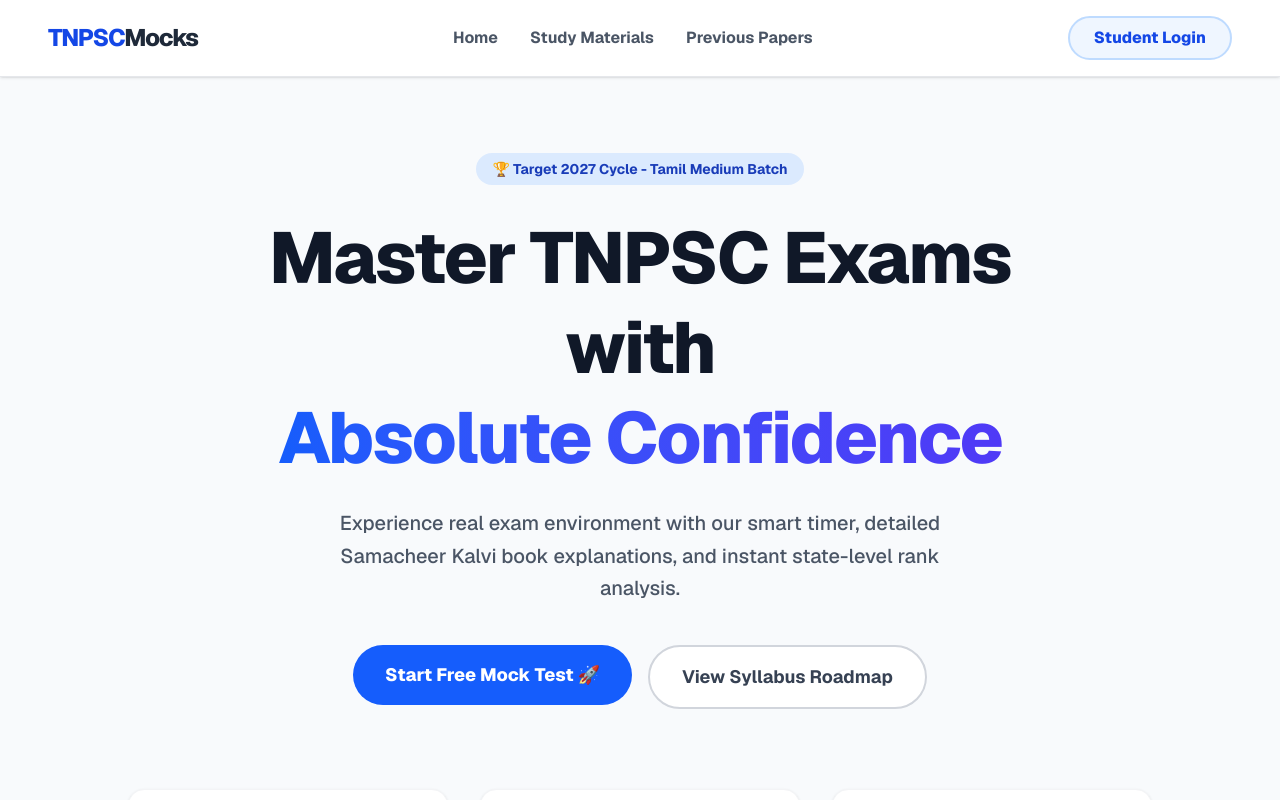
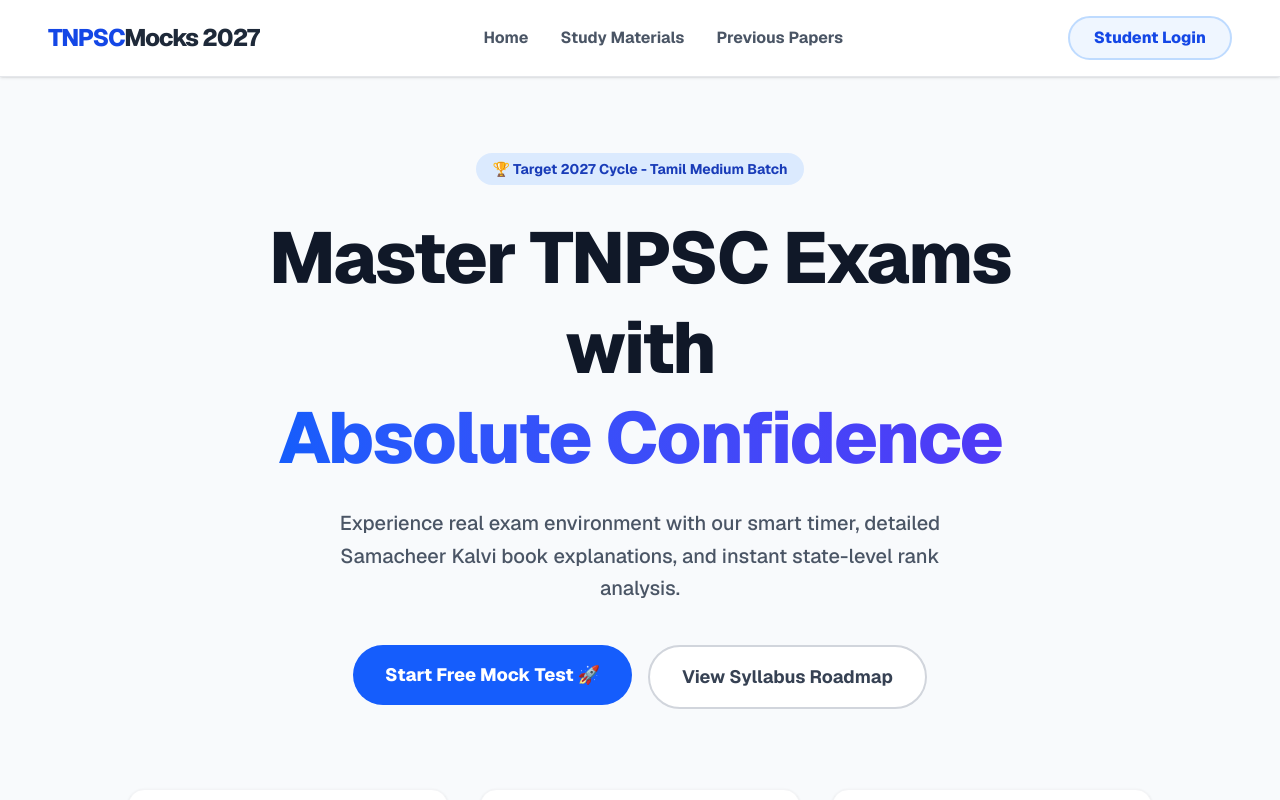
Before and after one commit to ragavan-ias/tnpsc-mock-test, a Next.js app: page / in a window 1280 px wide. Shown: the top 800 px of the page. Built offline with nearby package versions, Linux system fonts and the light colour scheme.

Commit message:
Updated title to 2027

```diff
--- a/app/page.tsx
+++ b/app/page.tsx
@@ -7,7 +7,7 @@
       {/* Navigation Bar */}
       <nav className="bg-white shadow-sm border-b border-gray-200 py-4 px-6 md:px-12 flex justify-between items-center sticky top-0 z-10">
         <div className="text-2xl font-extrabold text-blue-700 tracking-tighter">
-          TNPSC<span className="text-gray-800">Mocks</span>
+          TNPSC<span className="text-gray-800">Mocks 2027</span>
         </div>
 
         <div className="hidden md:flex space-x-8">
```
